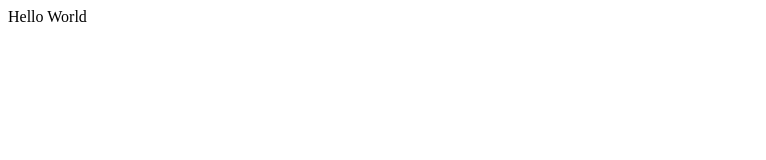
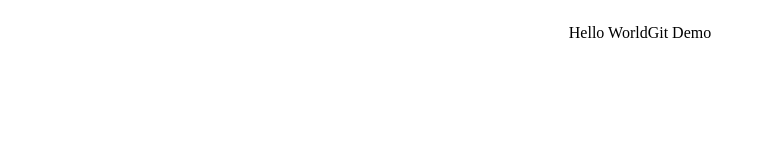
Before and after one commit to Bilal-508/gitdemo, a plain HTML site: page index.html in a window 1280 px wide. Shown: the whole page, without its empty margins (0-766 px from the left). Drawn offline with Linux system fonts and the light colour scheme.

Commit message:
styles add

```diff
--- a/index.html
+++ b/index.html
@@ -1 +1,15 @@
-<p>Hello World</p>
+<!DOCTYPE html>
+<html lang="en">
+  <head>
+    <meta charset="UTF-8" />
+    <meta name="viewport" content="width=device-width, initial-scale=1.0" />
+    <title>Git Demo</title>
+    <link rel="stylesheet" href="style.css" />
+  </head>
+  <body>
+    <div class="container">
+      <p>Hello World</p>
+      <p>Git Demo</p>
+    </div>
+  </body>
+</html>
--- /dev/null
+++ b/style.css
@@ -0,0 +1,5 @@
+.container {
+  display: flex;
+  justify-content: center;
+  align-items: center;
+}
```
